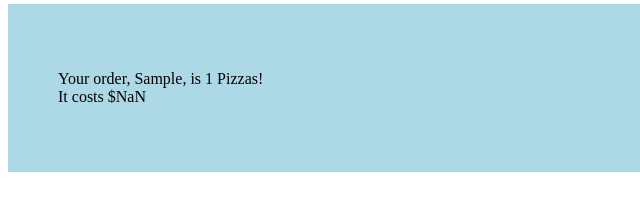
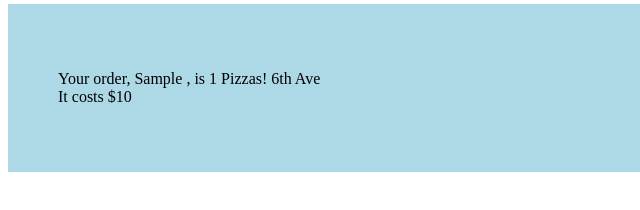
Before and after one commit to AWS-WebDesign/resources, a plain HTML site: page PizzaOrder.html in a window 1280 px wide. Both pictures are taken after typing "Sample", "Sample123" into the empty fields and a click on the button "Submit". Shown: the part 456-666 px from the top of the page, 0-640 px from the left. Drawn offline with Linux system fonts and the light colour scheme.

Commit message:
added select location output

```diff
--- a/PizzaOrder.html
+++ b/PizzaOrder.html
@@ -70,11 +70,17 @@
     <br>
     <br>
     <div id="results">
-      <p>Your order, <span id="CustomerName"></span>, is
-        <span id="numP"></span> Pizzas!
+      <p>Your order,
+        <span id="CustomerName"> Customer person </span>
+        , is
+        <span id="numP"></span>
+         Pizzas!
+        <span id="where"></span>
+
         <br>
         It costs $<span id="totPrice"></span>
       </p>
+
     </div>
 
     <script language="JavaScript">
@@ -85,8 +91,11 @@
                                 document.getElementById("numPizza").value;
         var r = document.getElementById('results');
         r.style.display = "block";
-        var price = document.getElementById("numPizza")*10;
+        var price = document.getElementById("numPizza").value*10;
         document.getElementById("totPrice").innerHTML = price;
+
+        document.getElementById("where").innerHTML =
+                    document.getElementById("location").value;
 
     }
     </script>
```
